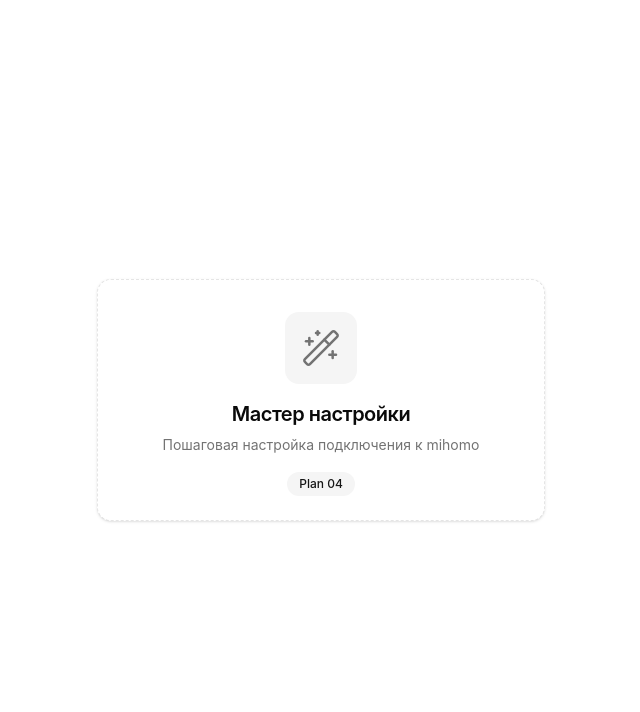
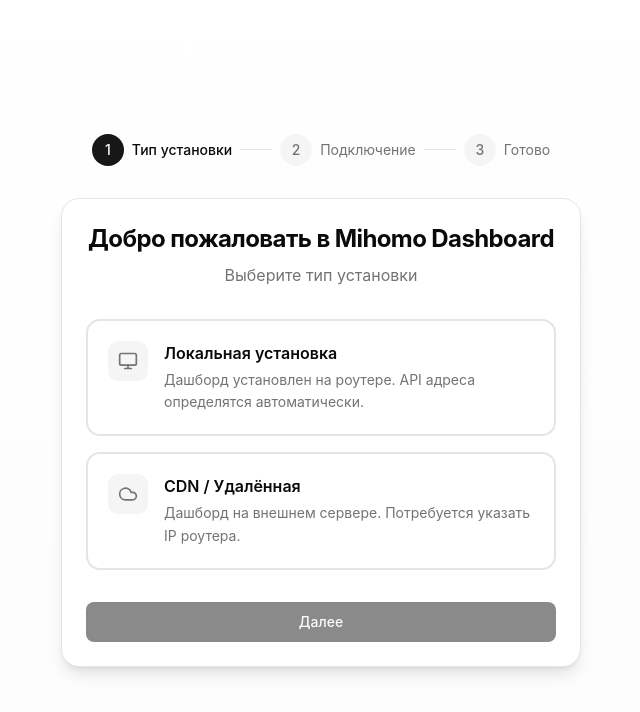
Before and after one commit to mewbing/XKeen-UI-XMeow, a React (Vite) app in the folder dashboard/: page / in a window 1280 px wide. Shown: the top 712 px of the page, without its empty margins (319-959 px from the left). Built offline with nearby package versions, Linux system fonts and the light colour scheme.

Commit message:
feat(01-04): integrate Setup Wizard gate into App.tsx
- Replace WizardPlaceholder with real SetupWizard component
- Remove unused Card/Wand2 imports
- Hydration check prevents wizard flash on reload
- Flow: hydrate -> !isConfigured -> SetupWizard -> setConfigured -> BrowserRouter

```diff
--- a/dashboard/src/App.tsx
+++ b/dashboard/src/App.tsx
@@ -2,6 +2,7 @@ import { useEffect, useState } from 'react'
 import { BrowserRouter, Routes, Route, Navigate, useLocation } from 'react-router'
 import { AppLayout } from '@/components/layout/AppLayout'
 import { useSettingsStore } from '@/stores/settings'
+import SetupWizard from '@/components/wizard/SetupWizard'
 import OverviewPage from '@/pages/OverviewPage'
 import ProxiesPage from '@/pages/ProxiesPage'
 import ConnectionsPage from '@/pages/ConnectionsPage'
@@ -13,32 +14,6 @@ import ProvidersPage from '@/pages/ProvidersPage'
 import GeodataPage from '@/pages/GeodataPage'
 import UpdatesPage from '@/pages/UpdatesPage'
 import SettingsPage from '@/pages/SettingsPage'
-import { Card, CardContent } from '@/components/ui/card'
-import { Wand2 } from 'lucide-react'
-
-/** Wizard placeholder -- replaced in Plan 04 */
-function WizardPlaceholder() {
-  return (
-    <div className="flex min-h-screen items-center justify-center bg-background p-6">
-      <Card className="w-full max-w-md border-dashed">
-        <CardContent className="flex flex-col items-center text-center gap-4 pt-2">
-          <div className="rounded-xl bg-muted p-4">
-            <Wand2 className="size-10 text-muted-foreground" strokeWidth={1.5} />
-          </div>
-          <div className="space-y-1.5">
-            <h2 className="text-xl font-semibold tracking-tight">Мастер настройки</h2>
-            <p className="text-sm text-muted-foreground leading-relaxed">
-              Пошаговая настройка подключения к mihomo
-            </p>
-          </div>
-          <span className="inline-flex items-center rounded-full bg-secondary px-3 py-1 text-xs font-medium text-secondary-foreground">
-            Plan 04
-          </span>
-        </CardContent>
-      </Card>
-    </div>
-  )
-}
 
 /** Resolves start page path from settings store value */
 function resolveStartPage(startPage: string, lastVisitedPage: string): string {
@@ -94,9 +69,9 @@ function App() {
     return null
   }
 
-  // Wizard gate: if not configured, show wizard placeholder
+  // Wizard gate: if not configured, show Setup Wizard
   if (!isConfigured) {
-    return <WizardPlaceholder />
+    return <SetupWizard />
   }
 
   return (
```
